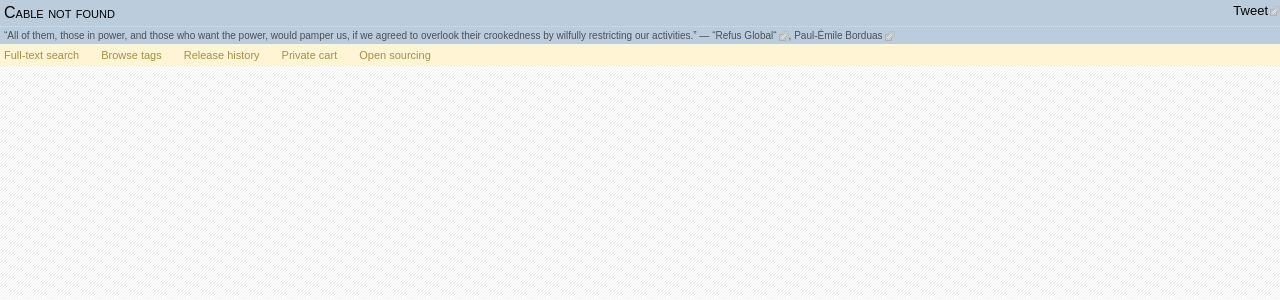
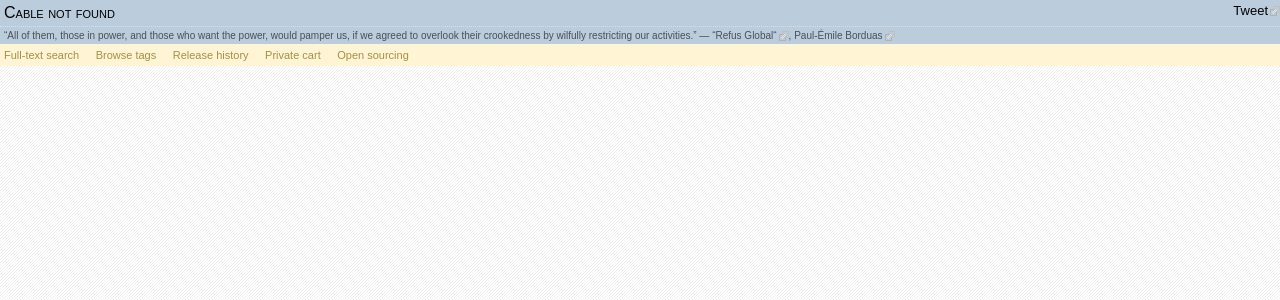
Before and after one commit to gorhill/cablegatesearch.net, a PHP site: page /cable.php in a window 1280 px wide. Shown: the top 300 px of the page. Run offline with PHP 8.4, Linux system fonts and the light colour scheme; data that the repository does not hold is empty; some libraries are stand-ins or nearby versions.

Commit message:
Committing all cumulated changes since a while now

```diff
--- a/cablegate.css
+++ b/cablegate.css
@@ -9,7 +9,7 @@ a[href^="http"] {padding:0 12px 0 0;background:url(external-link.png) center rig
 #quote {margin:0;border:1px solid #D3E1EE;border-style:dotted none none none;padding:3px 4px;font:10px sans-serif;color:#495056;background-color:#BBCCDD}
 #quote a {color:inherit}
 #navi {margin:0 0 1em 0;padding:4px 4px;background:#FFF5D5;color:#A68F45;font-size:11px}
-#navi a,#navi span {margin:0 0.5em;padding:3px 0.5em;color:inherit}
+#navi a,#navi span {margin:0 0 0 0.5em;padding:3px 0.5em;color:inherit;white-space:nowrap}
 #navi a:first-child,#navi span:first-child {margin-left:0;padding-left:0}
 #navi a:hover {background:#A68F45;color:#FFFAE8}
 #navi a[href^="http"] {padding:3px 0.5em;background-image:none} /* cancel external link style... */
@@ -26,5 +26,4 @@ a[href^="http"] {padding:0 12px 0 0;background:url(external-link.png) center rig
 .webmaster-comment {color:gray;font-style:italic;font-family:sans-serif;font-size:12px}
 .hilite {padding:0 1px;font-weight:bold;background-color:#ff8}
 .hilite-with-focus {border:1px dotted red;padding:0;font-weight:bold;background-color:#ff8}
-.tip {border:1px solid gray;padding:4px 8px;width:20em;font-size:smaller;background-color:#fffff8;border-radius:10px;-moz-border-radius:10px}
-#cart-tips {display:none}
+.tip {border:1px solid gray;padding:4px 8px;width:20em;font-size:12px;background-color:#fffff8;border-radius:6px;-moz-border-radius:6px}
```
